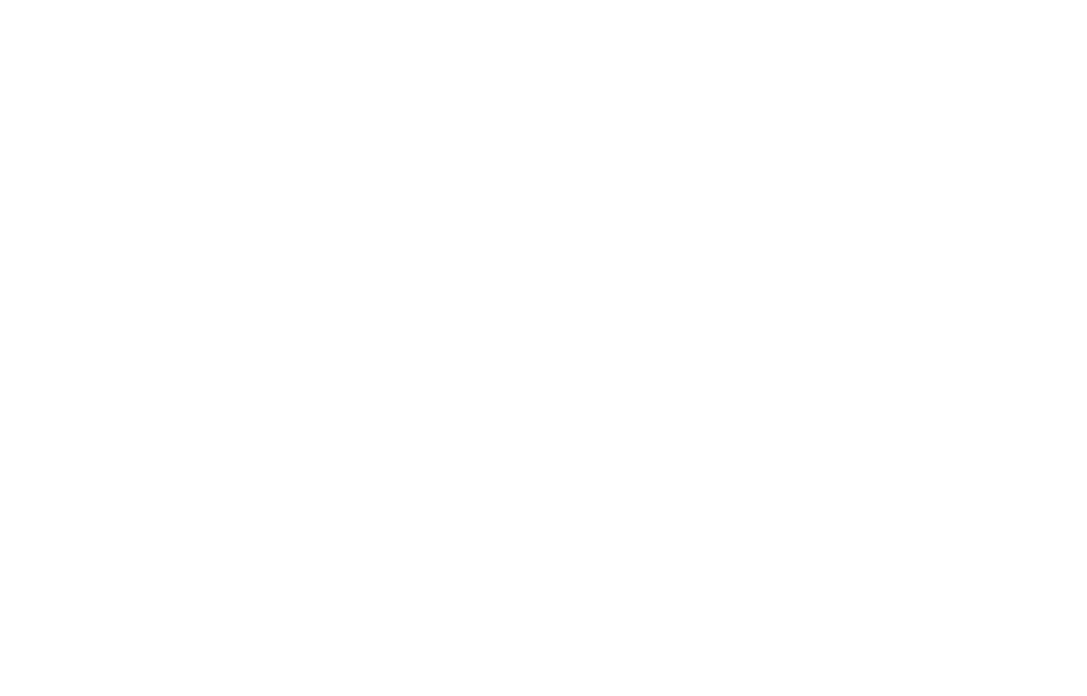
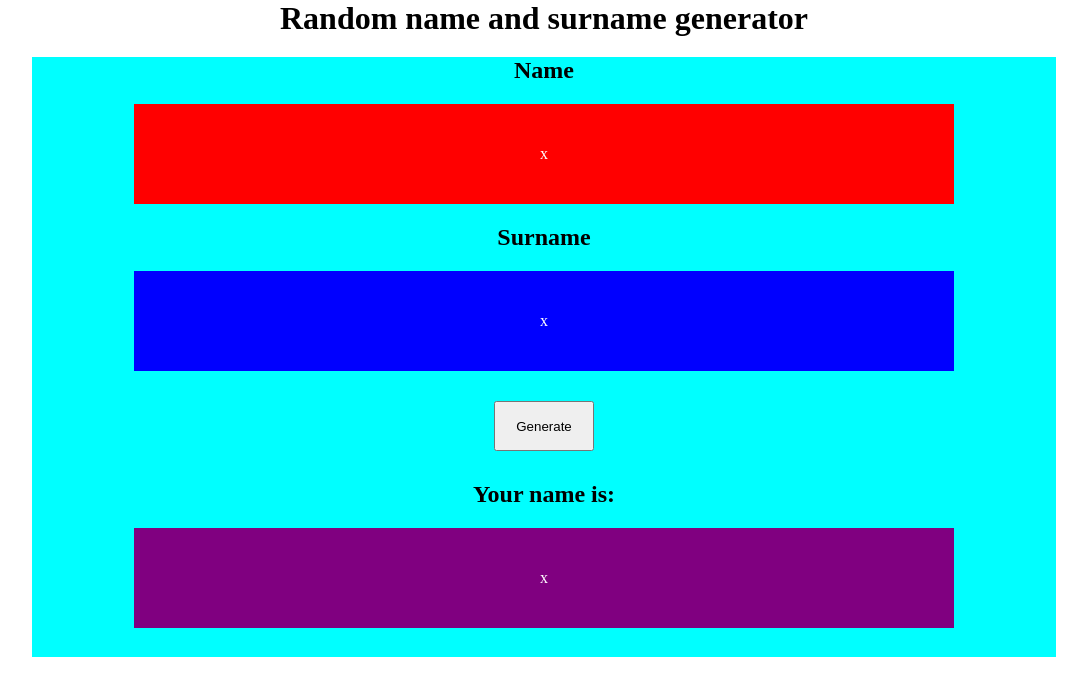
Before and after one commit to MatteoSala97/js-jsnacks-blocco-1, a plain HTML site: page blocco-2/jsnack2/index.html in a window 1280 px wide. Shown: the whole page, without its empty margins (96-1183 px from the left). Drawn offline with Linux system fonts and the light colour scheme.

Commit message:
blocco 2 - snack 2 html and css config + js const

```diff
--- a/blocco-2/jsnack2/index.html
+++ b/blocco-2/jsnack2/index.html
@@ -4,8 +4,50 @@
     <meta charset="UTF-8">
     <meta name="viewport" content="width=device-width, initial-scale=1.0">
     <title>Generatore di nomi e cognomi random</title>
+
+    <!-- My Css -->
+    <link rel="stylesheet" href="./style.css">
 </head>
 <body>
+    <header>
+        <h1>
+            Random name and surname generator
+        </h1>
+    </header>
+    <main>
+        <h2>
+            Name
+        </h2>
+        <div class="box red">
+            <span id="name">
+                x
+            </span>
+        </div>
+        <h2>
+            Surname
+        </h2>
+        <div class="box blue ">
+            <span id="surname">
+                x
+            </span>
+        </div>
 
+        <div class="btn-box">
+            <button id="btn">
+                Generate
+            </button>
+        </div>
+
+        <div>
+            <h2>
+                Your name is:
+            </h2>
+            <div class="box purple">
+                <span id="resultNameSurname">
+                    x
+                </span>
+            </div>
+        </div>
+    </main>
 </body>
 </html>
--- a/blocco-2/jsnack2/main.js
+++ b/blocco-2/jsnack2/main.js
@@ -0,0 +1,5 @@
+//declaring array of names
+const names = ["Diego", "Mattia", "Samuele", "Luca", "Marco", "Alessandro", "Francesco", "Matteo"]
+
+//declaring array of surnames
+const surnames = ["Rossi", "Bianchi", "Verdi", "Ferrari", "Gallo", "Costa", "Russo ", "Marino " ]
--- /dev/null
+++ b/blocco-2/jsnack2/style.css
@@ -0,0 +1,58 @@
+*{
+    margin: 0;
+    padding: 0;
+    box-sizing: border-box;
+}
+
+header h1{
+    color: black;
+}
+
+header,
+.box{
+    display: flex;
+    justify-content: center;
+    align-items: center;
+    color: white;
+}
+
+main{
+    width: 80%;
+    margin: 20px auto;
+    height: 600px;
+    background-color: cyan;
+}
+
+.box{
+    height: 100px;
+    width: 80%;
+    margin: 20px auto;
+}
+
+.red{
+    background-color: red;
+}
+
+.blue{
+    background-color: blue;
+}
+
+.purple{
+    background-color: purple;
+}
+
+h2{
+    text-align: center;
+}
+
+.btn-box{
+    display: flex;
+    justify-content: center;
+    align-items: center;
+    margin: 30px;
+}
+
+#btn{
+    height: 50px;
+    width: 100px;
+}
```
